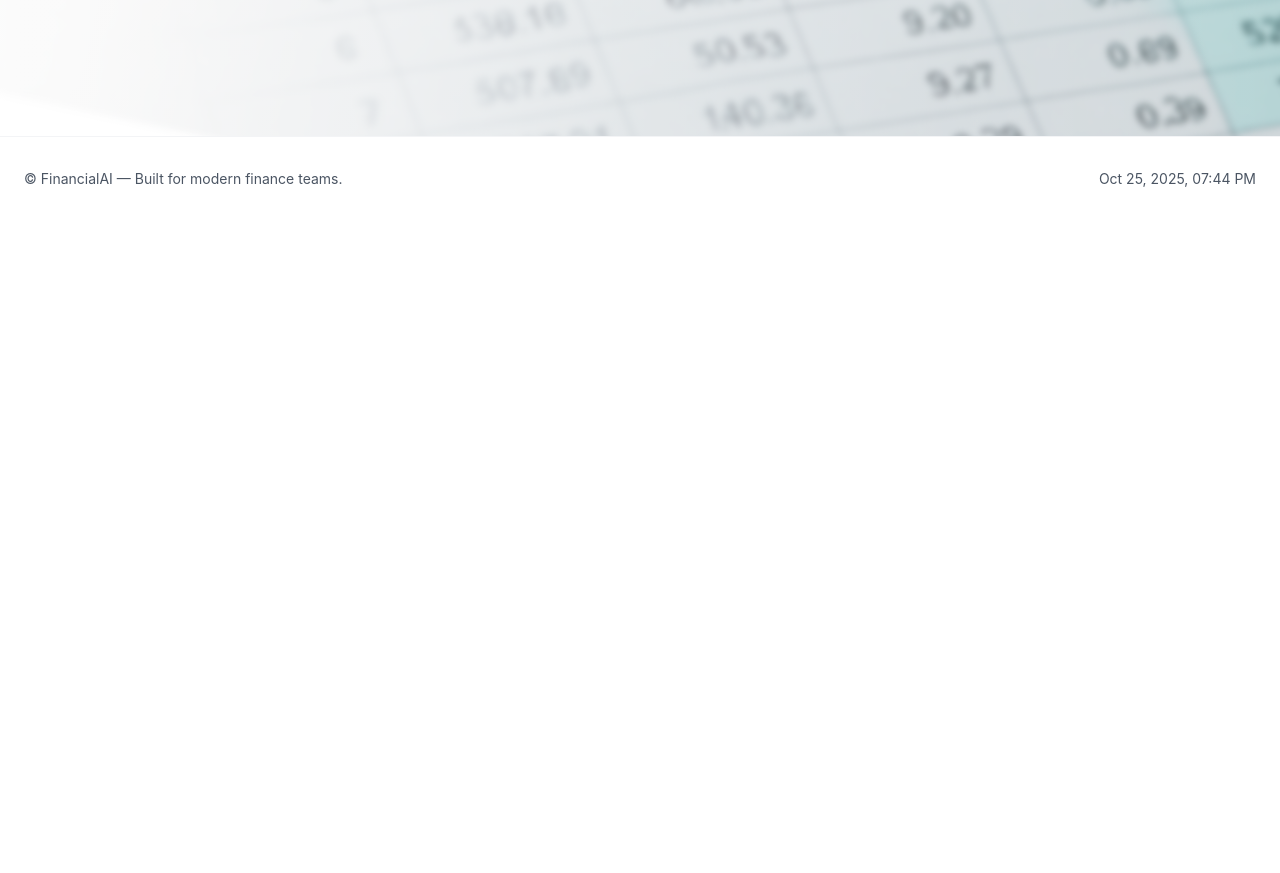
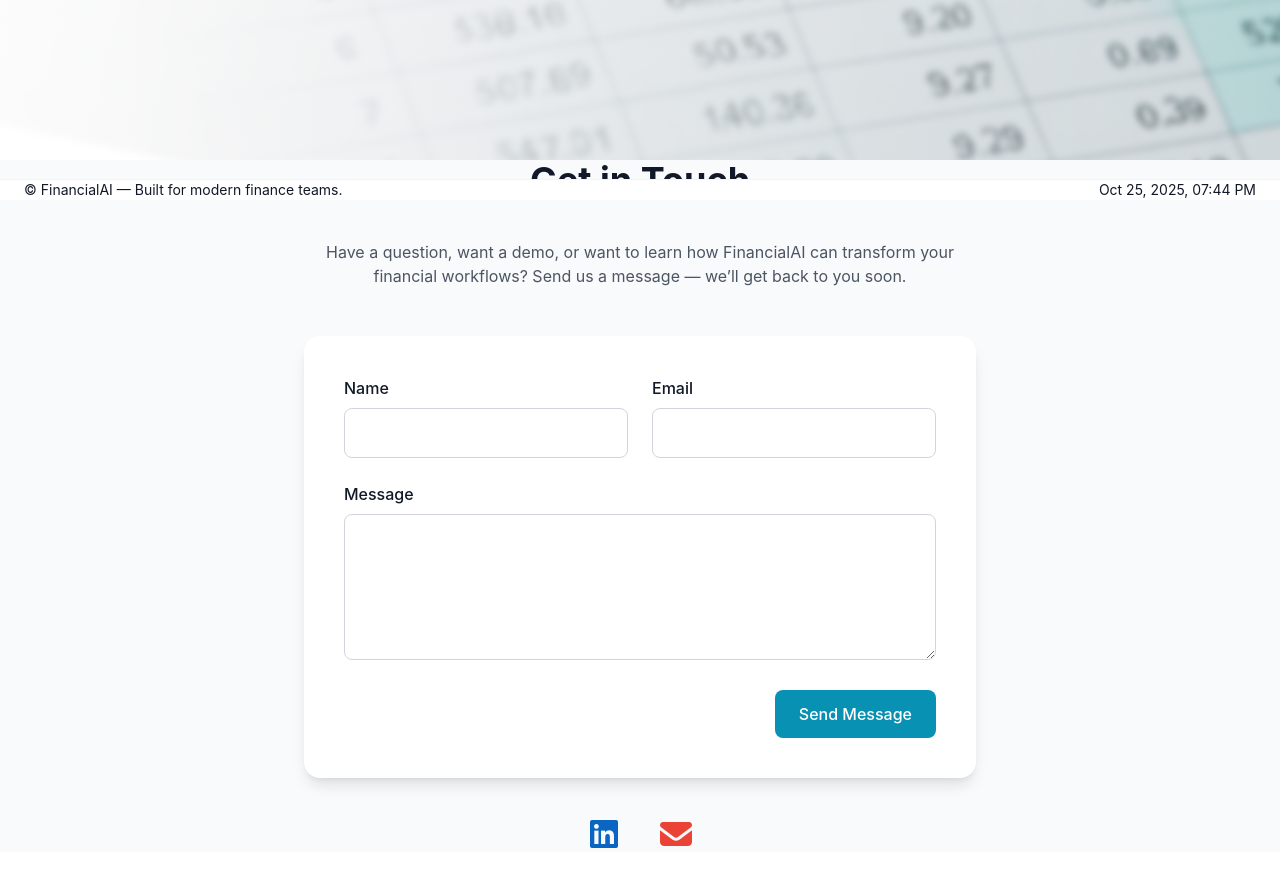
Before and after one commit to steven-twerdochlib/FinancialAI-Website, a Vue app: page / in a window 1280 px wide. Shown: the part 600-1473 px from the top of the page. Before the commit the page ends 821 px from the top, so only its background shows below. Built offline with nearby package versions, Linux system fonts and the light colour scheme; no server answers.

Commit message:
Added Contact Page and .env file and fixed sizing issues to match screen size.

```diff
--- a/src/App.vue
+++ b/src/App.vue
@@ -1,15 +1,14 @@
 <template>
   <div :class="themeClass" class="min-h-screen flex flex-col transition-colors duration-300">
     <!-- Sticky Navbar -->
-    <Navbar :darkMode="darkMode" @toggleDarkMode="toggleDarkMode" class="sticky top-0 z-50 h-[4rem]" />
+    <Navbar :darkMode="darkMode" @toggleDarkMode="toggleDarkMode" class="sticky top-0 z-50 h-[5vh]" />
 
     <!-- Hero Section fills remaining space -->
-    <main :style="{ height: `calc(100vh - 4rem - 4rem)` }">
-  <HeroSection class="h-full" />
-</main>
+    <HeroSection class="h-[90vh]" />
 
+    <Contact class="h-[90vh]"></Contact>
     <!-- Footer -->
-    <Footer class="h-[4rem]" />
+    <Footer class="sticky bottom-0 h-[5vh]" />
   </div>
 </template>
 
@@ -17,13 +16,15 @@
 import Navbar from './components/Navbar.vue'
 import HeroSection from './components/HeroSection.vue'
 import Footer from './components/Footer.vue'
+import Contact from './components/Contact.vue'
 
 export default {
   name: 'App',
   components: {
     Navbar,
     HeroSection,
-    Footer
+    Footer,
+    Contact
   },
   data() {
     return {
--- /dev/null
+++ b/src/components/Contact.vue
@@ -0,0 +1,145 @@
+<template>
+  <section id="contact" class="bg-gray-50 dark:bg-gray-900 h-full flex flex-col justify-center">
+    <div class="max-w-5xl mx-auto px-6 md:px-12">
+      <h2 class="text-3xl md:text-4xl font-bold text-center mb-10">
+        Get in Touch
+      </h2>
+
+      <p class="text-center text-gray-600 dark:text-gray-400 max-w-2xl mx-auto mb-12">
+        Have a question, want a demo, or want to learn how FinancialAI can transform your financial workflows?
+        Send us a message — we’ll get back to you soon.
+      </p>
+
+      <form
+        @submit.prevent="handleSubmit"
+        class="bg-white dark:bg-gray-800 shadow-lg rounded-2xl p-8 md:p-10 space-y-6"
+      >
+        <div class="grid md:grid-cols-2 gap-6">
+          <div>
+            <label for="name" class="block mb-2 font-medium">Name</label>
+            <input
+              v-model="form.name"
+              id="name"
+              type="text"
+              required
+              class="w-full px-4 py-3 rounded-lg border border-gray-300 dark:border-gray-700 dark:bg-gray-900 focus:outline-none focus:ring-2 focus:ring-cyan-500"
+            />
+          </div>
+
+          <div>
+            <label for="email" class="block mb-2 font-medium">Email</label>
+            <input
+              v-model="form.email"
+              id="email"
+              type="email"
+              required
+              class="w-full px-4 py-3 rounded-lg border border-gray-300 dark:border-gray-700 dark:bg-gray-900 focus:outline-none focus:ring-2 focus:ring-cyan-500"
+            />
+          </div>
+        </div>
+
+        <div>
+          <label for="message" class="block mb-2 font-medium">Message</label>
+          <textarea
+            v-model="form.message"
+            id="message"
+            rows="5"
+            required
+            class="w-full px-4 py-3 rounded-lg border border-gray-300 dark:border-gray-700 dark:bg-gray-900 focus:outline-none focus:ring-2 focus:ring-cyan-500"
+          ></textarea>
+        </div>
+
+        <div class="flex justify-end">
+          <button
+            type="submit"
+            class="px-6 py-3 bg-cyan-600 text-white rounded-lg font-medium hover:bg-cyan-700 transition"
+          >
+            Send Message
+          </button>
+        </div>
+
+        <p v-if="submitted" class="text-green-600 dark:text-green-400 text-sm mt-4">
+          ✅ Thanks for reaching out! We’ll get back to you shortly.
+        </p>
+      </form>
+
+      <!-- Social Links -->
+      <div class="flex justify-center mt-10 space-x-8">
+        <!-- LinkedIn -->
+        <button
+          @click="openLinkedIn"
+          rel="noopener"
+          class="hover:opacity-80 transition"
+          aria-label="LinkedIn"
+        >
+          <i class="fa-brands fa-linkedin fa-2x" style="color: #0A66C2;"></i>
+        </button>
+
+        <!-- Gmail -->
+        <button
+          @click="openEmail"
+          class="hover:opacity-80 transition"
+          aria-label="Email"
+        >
+          <i class="fa-solid fa-envelope fa-2x" style="color: #EA4335;"></i>
+        </button>
+      </div>
+    </div>
+  </section>
+</template>
+
+<script>
+import emailjs from 'emailjs-com'
+import '@fortawesome/fontawesome-free/css/all.min.css'
+
+export default {
+  name: 'Contact',
+  data() {
+    return {
+      form: {
+        name: '',
+        email: '',
+        message: ''
+      },
+      submitted: false,
+      contactEmail: import.meta.env.VITE_CONTACT_EMAIL,
+      linkedInAddress: import.meta.env.VITE_LINKEDIN_ADDRESS
+    }
+  },
+  methods: {
+    async handleSubmit() {
+      try {
+        const serviceID = import.meta.env.VITE_SERVICE_ID
+        const templateID = import.meta.env.VITE_TEMPLATE_ID
+        const publicKey = import.meta.env.VITE_PUBLIC_KEY
+
+        await emailjs.send(serviceID, templateID, this.form, publicKey)
+        this.submitted = true
+        this.form = { name: '', email: '', message: '' }
+        setTimeout(() => (this.submitted = false), 5000)
+      } catch (err) {
+        console.error('EmailJS error:', err)
+      }
+    },
+    openLinkedIn() {
+      const linkedIn = import.meta.env.VITE_LINKEDIN_ADDRESS;
+      window.open(linkedIn, "_blank");
+    },
+    openEmail() {
+      const email = import.meta.env.VITE_CONTACT_EMAIL;
+      const url = `https://mail.google.com/mail/?view=cm&to=${email}`;
+      window.open(url, "_blank");
+    }
+  }
+}
+</script>
+
+<style scoped>
+/* optional: center icons on small screens */
+a i {
+  transition: transform 0.2s ease;
+}
+a:hover i {
+  transform: scale(1.15);
+}
+</style>
--- a/src/components/Footer.vue
+++ b/src/components/Footer.vue
@@ -1,8 +1,6 @@
 <template>
-  <footer class="border-t border-gray-100 dark:border-gray-800">
-    <div
-      class="max-w-7xl mx-auto px-6 py-8 text-sm text-gray-600 dark:text-gray-400 flex flex-col md:flex-row justify-between items-center gap-2"
-    >
+  <footer class="w-full h-full bg-white dark:bg-gray-900 border-t border-gray-100 dark:border-gray-800 flex items-center justify-center">
+    <div class="max-w-7xl mx-auto px-6 text-sm flex flex-col md:flex-row justify-between items-center gap-2 w-full">
       <div>© FinancialAI — Built for modern finance teams.</div>
       <div v-if="weatherInfo === ''">
         {{ currentDateTime }}
--- a/src/components/HeroSection.vue
+++ b/src/components/HeroSection.vue
@@ -1,5 +1,5 @@
 <template>
-  <section class="relative flex-1 flex items-center">
+  <section class="relative flex items-center">
     <!-- Background image -->
     <div class="absolute inset-0 overflow-hidden">
       <img
--- a/vite.config.mjs
+++ b/vite.config.mjs
@@ -2,5 +2,6 @@ import { defineConfig } from 'vite'
 import vue from '@vitejs/plugin-vue'
 
 export default defineConfig({
-  plugins: [vue()]
+  plugins: [vue()],
+  base: '/FinancialAI-Website/' // <- crucial for GitHub Pages
 })
```
Also changed, not shown: package.json (+6 -1 lines), 6 other files (tests, documents, lock files or other folders).
